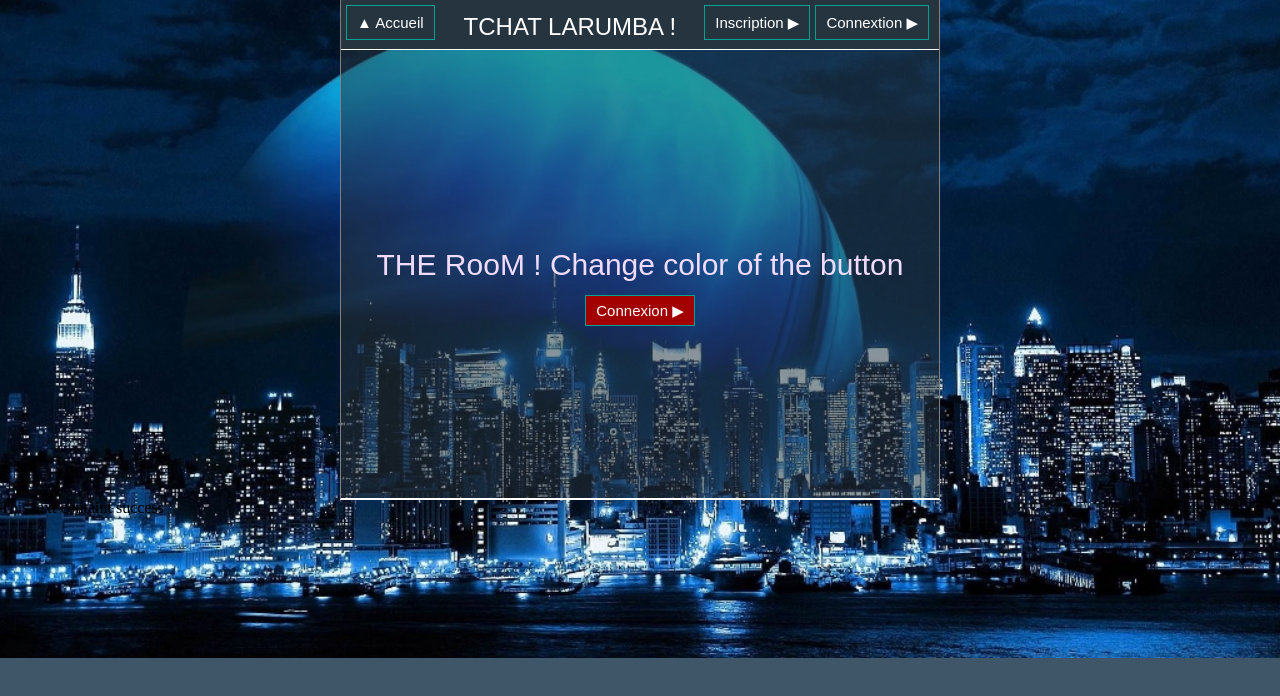
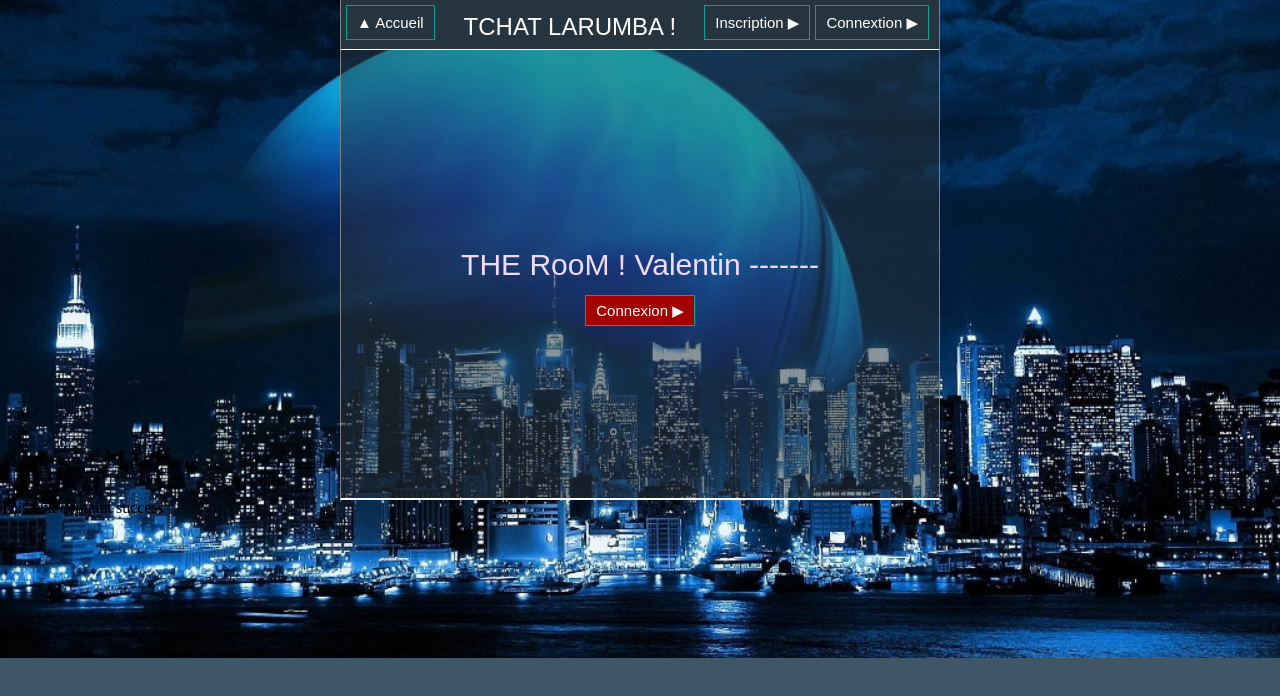
Before and after one commit to Maftouhou/kwicktchat, a website: page public/index.html in a window 1280 px wide. Drawn offline with Linux system fonts and the light colour scheme.

Commit message:
Add valentin

```diff
--- a/public/home.html
+++ b/public/home.html
@@ -1,3 +1,3 @@
-<h3 class="animateEl">THE RooM ! Change color of the button </h3>
+<h3 class="animateEl">THE RooM ! Valentin ------- </h3>
 
 <a id="homeBtn" class="btn" href="connexion.html">Connexion &#9654;</a>
```
